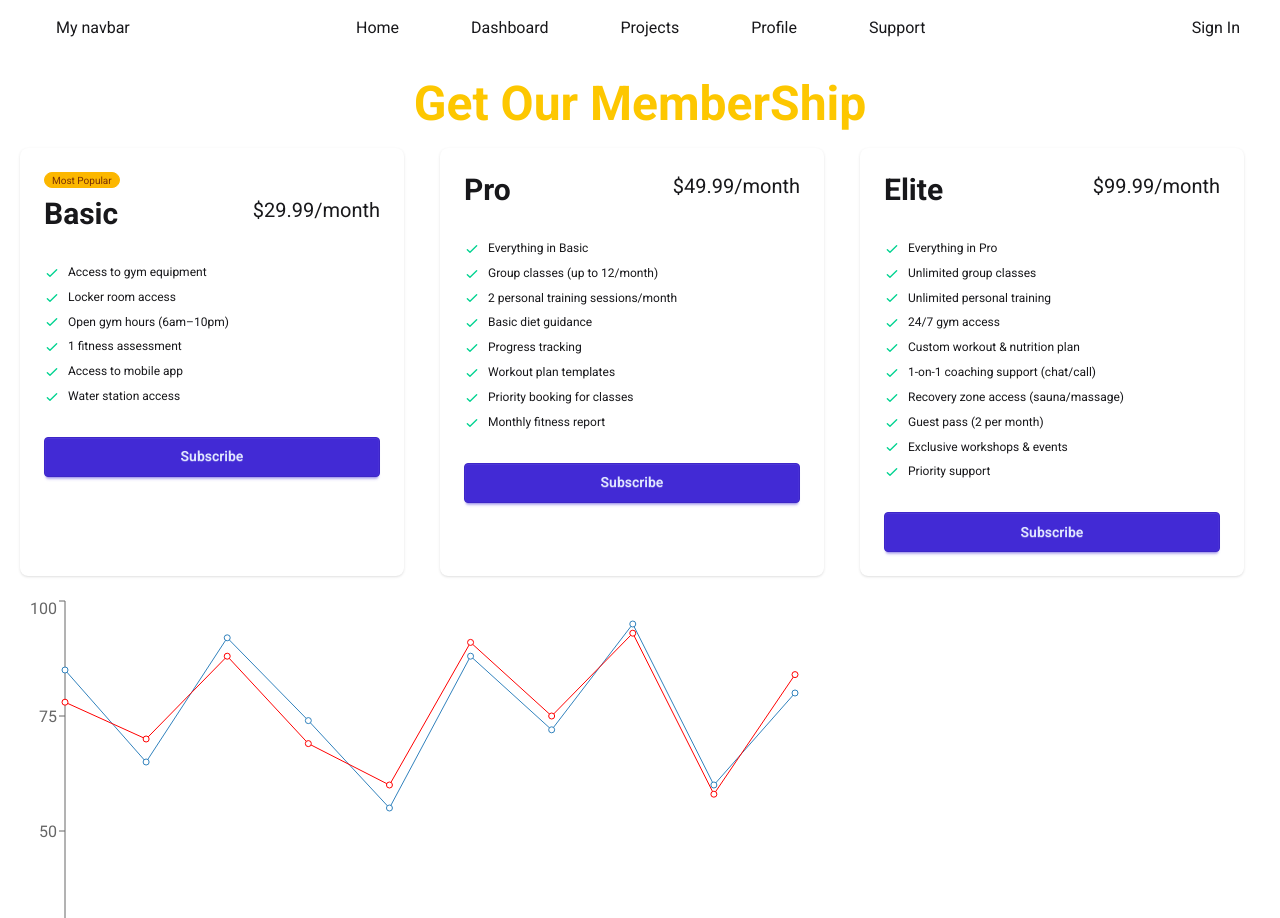
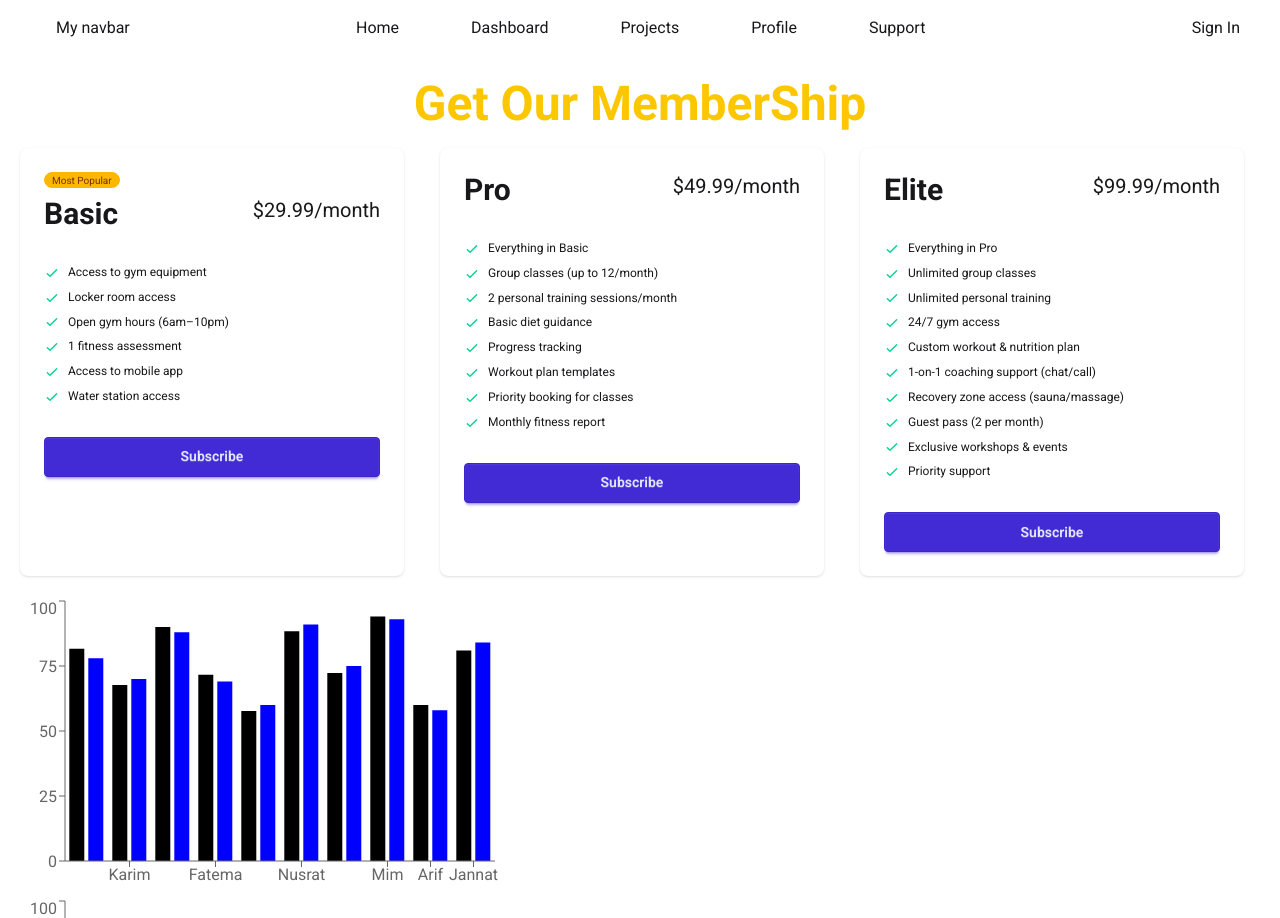
Before and after one commit to juhairulislam/react-with-tailwind, a React (Vite) app: page / in a window 1280 px wide. Shown: the top 918 px of the page. Built offline with nearby package versions, Linux system fonts and the light colour scheme.

Commit message:
explore axios JS chart data processing and bar chart

```diff
--- a/package.json
+++ b/package.json
@@ -11,6 +11,7 @@
   },
   "dependencies": {
     "@tailwindcss/vite": "^4.2.1",
+    "axios": "^1.13.6",
     "daisyui": "^5.5.19",
     "lucide-react": "^0.577.0",
     "react": "^19.2.4",
--- /dev/null
+++ b/public/markData.json
@@ -0,0 +1,72 @@
+[
+  {
+    "id": "std-001",
+    "name": "Rahim",
+    "marks": { "math": 85, "physics": 78, "english": 82 },
+    "total": 245,
+    "grade": "A"
+  },
+  {
+    "id": "std-002",
+    "name": "Karim",
+    "marks": { "math": 65, "physics": 70, "english": 68 },
+    "total": 203,
+    "grade": "B"
+  },
+  {
+    "id": "std-003",
+    "name": "Ayesha",
+    "marks": { "math": 92, "physics": 88, "english": 90 },
+    "total": 270,
+    "grade": "A+"
+  },
+  {
+    "id": "std-004",
+    "name": "Fatema",
+    "marks": { "math": 74, "physics": 69, "english": 72 },
+    "total": 215,
+    "grade": "B"
+  },
+  {
+    "id": "std-005",
+    "name": "Hasan",
+    "marks": { "math": 55, "physics": 60, "english": 58 },
+    "total": 173,
+    "grade": "C"
+  },
+  {
+    "id": "std-006",
+    "name": "Nusrat",
+    "marks": { "math": 88, "physics": 91, "english": 86 },
+    "total": 265,
+    "grade": "A+"
+  },
+  {
+    "id": "std-007",
+    "name": "Sabbir",
+    "marks": { "math": 72, "physics": 75, "english": 70 },
+    "total": 217,
+    "grade": "B"
+  },
+  {
+    "id": "std-008",
+    "name": "Mim",
+    "marks": { "math": 95, "physics": 93, "english": 94 },
+    "total": 282,
+    "grade": "A+"
+  },
+  {
+    "id": "std-009",
+    "name": "Arif",
+    "marks": { "math": 60, "physics": 58, "english": 62 },
+    "total": 180,
+    "grade": "C"
+  },
+  {
+    "id": "std-010",
+    "name": "Jannat",
+    "marks": { "math": 80, "physics": 84, "english": 79 },
+    "total": 243,
+    "grade": "A"
+  }
+]
--- a/src/App.jsx
+++ b/src/App.jsx
@@ -5,8 +5,12 @@ import './App.css'
 import DaisyNav from './Components/DaisyNav/DaisyNav'
 import PricingOptions from './Components/PricingOptions/PricingOptions'
 import ResultChart from './Components/ResultChart/ResultChart'
+import axios from 'axios'
+import MarksChart from './Components/MarksChart/MarksChart'
 
-const pricingPromise = fetch('pricingData.json').then(res=>res.json())
+const pricingPromise = fetch('pricingData.json').then(res=>res.json()) ;
+
+const marksPromise = axios.get('markData.json') ;
 
 function App() {
 
@@ -24,7 +28,12 @@ function App() {
       <PricingOptions pricingPromise={pricingPromise}></PricingOptions>
     </Suspense>
 
-    <ResultChart></ResultChart>
+
+    <Suspense fallback={<span className="loading loading-ring loading-xl"></span>}>
+      <MarksChart marksPromise={marksPromise}></MarksChart>
+    </Suspense>
+
+  <ResultChart  ></ResultChart>
    </main>
     </>
   )
--- /dev/null
+++ b/src/Components/MarksChart/MarksChart.jsx
@@ -0,0 +1,42 @@
+import React, { use } from 'react';
+import { Bar, BarChart, XAxis, YAxis } from 'recharts';
+
+const MarksChart = ({marksPromise}) => {
+
+    const marksDataRes = use(marksPromise) ;
+
+    const marksData = marksDataRes.data ;
+
+    // data processing for the chart
+
+    const marksChartData = marksData.map(studentData =>{
+
+        const student = {
+            id: studentData.id ,
+            name: studentData.name,
+            physics: studentData.marks.physics,
+            math: studentData.marks.math,
+            english: studentData.marks.english,
+
+        }
+        const avg = (student.physics + student.english + student.math) / 3 ;
+        student.avg= avg ;
+        return student
+    } )
+    console.log(marksChartData)
+    return (
+        <div>
+
+            <BarChart width={500} height={300} data={ marksChartData}
+        >
+            <XAxis dataKey={'name'}></XAxis>
+            <YAxis></YAxis>
+            <Bar dataKey={'avg'} fill=''></Bar>
+            <Bar dataKey={'physics'} fill='blue'></Bar>
+        </BarChart>
+
+        </div>
+    );
+};
+
+export default MarksChart;
--- a/src/Components/PricingCard/PricingCard.jsx
+++ b/src/Components/PricingCard/PricingCard.jsx
@@ -2,9 +2,9 @@ import React from 'react';
 import PricingFeatures from './PricingFeatures';
 
 const PricingCard = ({pricing}) => {
-    console.log(pricing)
+    // console.log(pricing)
     return (
-        <div className='shadow-2xl border border-green-200-2 rounded-xl te p-5 flex flex-col '>
+        <div className='flex flex-col '>
             {/* card header */}
             <div>
                 <h1 className='text-5xl'>{pricing.name}</h1>
--- a/src/Components/PricingOptions/PricingOptions.jsx
+++ b/src/Components/PricingOptions/PricingOptions.jsx
@@ -5,7 +5,7 @@ import DaisyPricing from '../DaisyPricing/DaisyPricing';
 const PricingOptions = ({pricingPromise}) => {
 
     const pricingData = use(pricingPromise) ;
-    console.log(pricingData)
+    // console.log(pricingData)
     return (
       <div>
         <h2 className='text-5xl text-center mt-10 text-yellow-400 font-bold'>Get Our MemberShip </h2>
```
Also changed, not shown: 1 other file (tests, documents, lock files or other folders).
